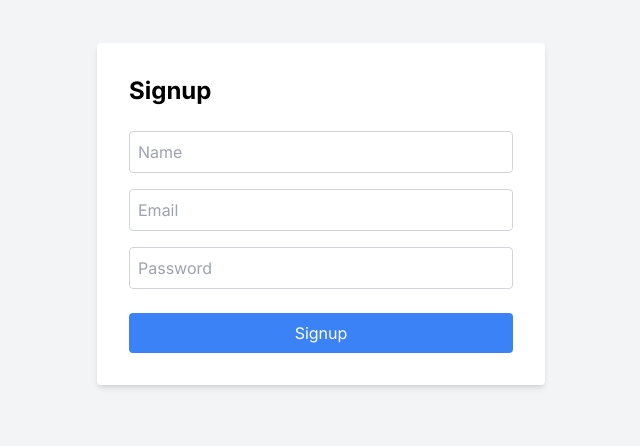
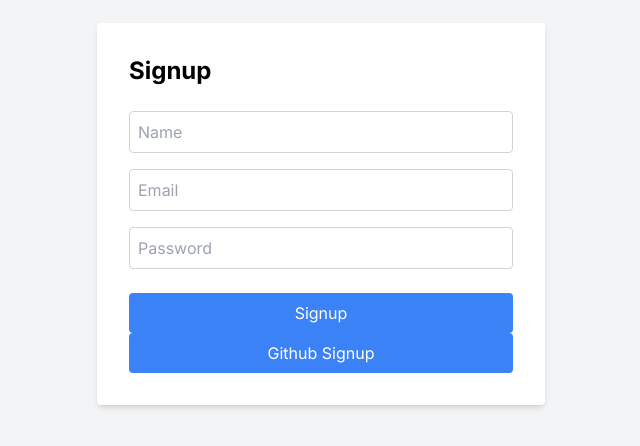
Before and after one commit to devmunro/codezyra, a Next.js app: page /signup in a window 1280 px wide. Shown: the part 186-632 px from the top of the page, without its empty margins (319-959 px from the left). Built offline with nearby package versions, Linux system fonts and the light colour scheme; no server answers.

Commit message:
chore: Add GitHub signup functionality to signup page

```diff
--- a/app/signup/page.tsx
+++ b/app/signup/page.tsx
@@ -1,37 +1,72 @@
 "use client";
-import React, { useState } from 'react';
-import { createUserWithEmailAndPassword } from 'firebase/auth';
-import { auth, db } from '../firebase';
-import { useRouter } from 'next/navigation';
-import { doc, setDoc } from 'firebase/firestore';
+import React, { useState } from "react";
+import {
+  createUserWithEmailAndPassword,
+  GithubAuthProvider,
+  signInWithPopup,
+} from "firebase/auth";
+import { auth, db } from "../firebase";
+import { useRouter } from "next/navigation";
+import { doc, setDoc } from "firebase/firestore";
 
 const Signup: React.FC = () => {
-  const [email, setEmail] = useState<string>('');
-  const [password, setPassword] = useState<string>('');
-  const [name, setName] = useState<string>(''); // New state for name
+  const [email, setEmail] = useState<string>("");
+  const [password, setPassword] = useState<string>("");
+  const [name, setName] = useState<string>(""); // New state for name
   const router = useRouter();
+  const provider = new GithubAuthProvider();
 
   const handleSignup = async () => {
     try {
-      const userCredential = await createUserWithEmailAndPassword(auth, email, password);
+      const userCredential = await createUserWithEmailAndPassword(
+        auth,
+        email,
+        password
+      );
       const user = userCredential.user;
 
       // Store additional user data in Firestore
-      await setDoc(doc(db, 'users', user.uid), {
+      await setDoc(doc(db, "users", user.uid), {
         name: name,
         badgeProgression: {
           codingStreak: 0,
           problemSolver: 0,
           speedCoder: 0,
           quizMaster: 0,
-          projectBuilder: 0
+          projectBuilder: 0,
         },
         createdAt: new Date(),
       });
 
-      router.push('/dashboard');
+      router.push("/dashboard");
     } catch (error) {
       console.error("Error signing up: ", error);
+    }
+  };
+
+  const handleGitHubSignup = async () => {
+    try {
+      const credential = await signInWithPopup(auth, provider);
+      const user = credential.user;
+
+      // Store additional user data in Firestore
+      await setDoc(doc(db, "users", user.uid), {
+        name: name,
+        badgeProgression: {
+          codingStreak: 0,
+          problemSolver: 0,
+          speedCoder: 0,
+          quizMaster: 0,
+          projectBuilder: 0,
+        },
+        createdAt: new Date(),
+      });
+
+      router.push("/dashboard");
+
+    } catch (error) {
+      // Handle Errors here.
+      console.log(error);
     }
   };
 
@@ -66,6 +101,12 @@ const Signup: React.FC = () => {
         >
           Signup
         </button>
+        <button
+          onClick={handleGitHubSignup}
+          className="w-full bg-blue-500 text-white p-2 rounded hover:bg-blue-600"
+        >
+          Github Signup
+        </button>
       </div>
     </div>
   );
```
